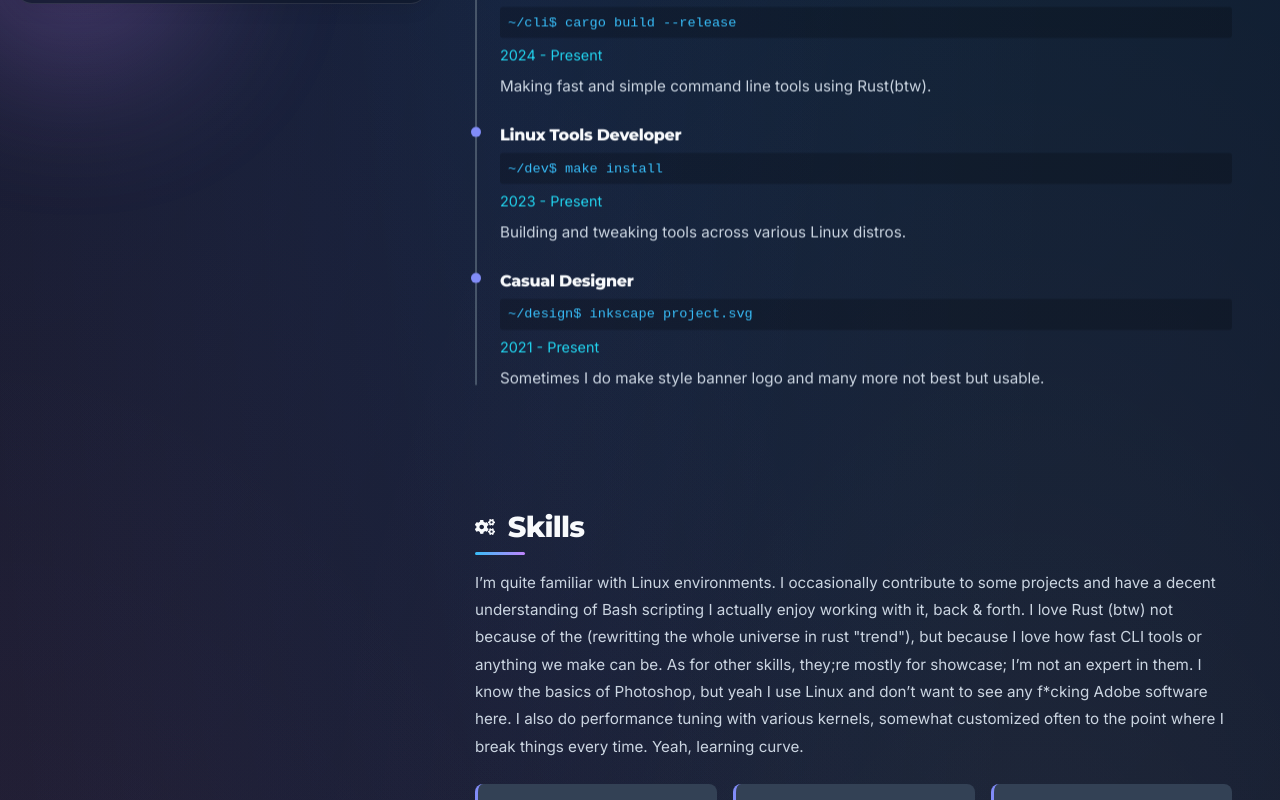
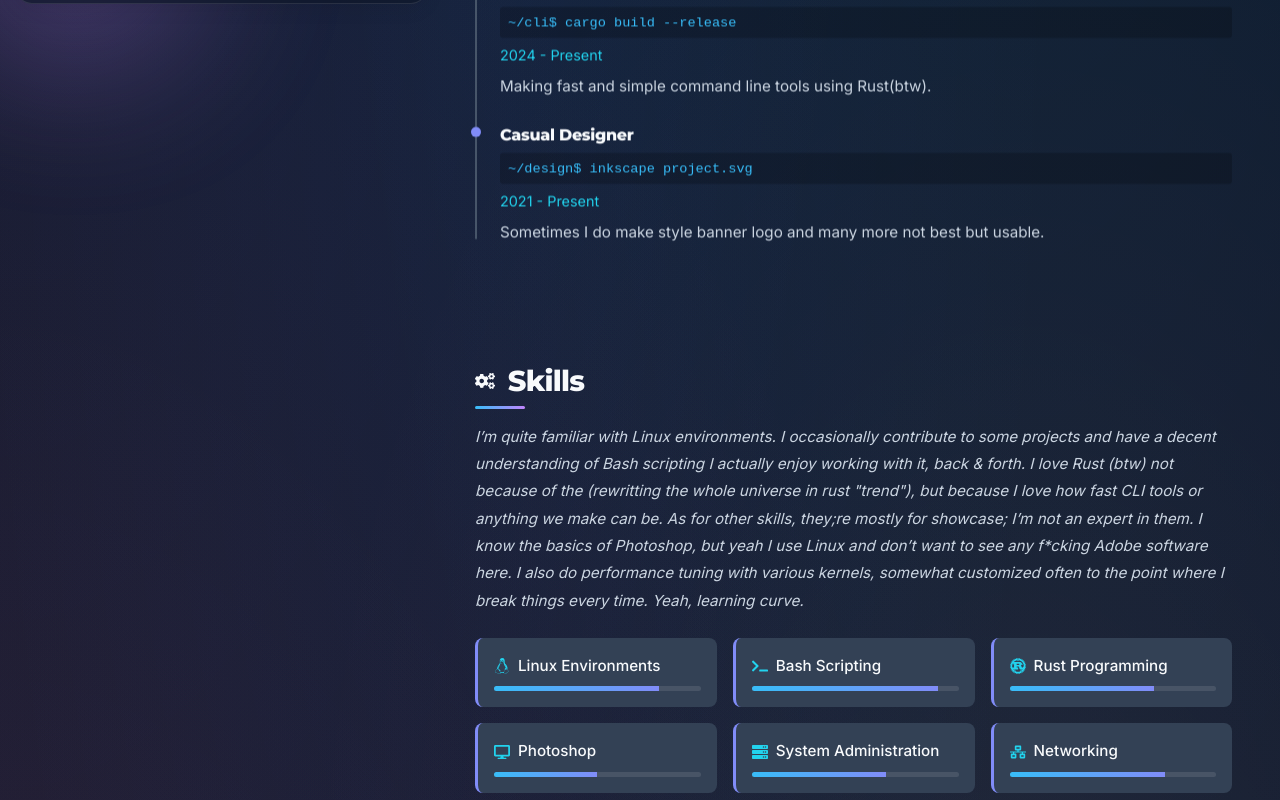
Before and after one commit to harilvfs/web, a React (Create React App) app: page / in a window 1280 px wide. Shown: the part 780-1580 px from the top of the page. Built offline with nearby package versions, Linux system fonts and the light colour scheme.

Commit message:
minor update

```diff
--- a/src/components/styled/index.ts
+++ b/src/components/styled/index.ts
@@ -624,6 +624,8 @@ export const SectionContent = styled.p`
   margin-bottom: 1rem;
   line-height: 1.8;
   font-size: 0.95rem;
+  font-style: italic;
+  font-weight: 400;
 
   @media (max-width: 576px) {
     font-size: 0.85rem;
@@ -1455,6 +1457,9 @@ export const CursorFollower = styled.div`
 `;
 
 export const Highlight = styled.span`
-  color: ${({ theme }) => theme.blue};
+  color: ${({ theme }) => theme.text};
+  background-color: ${({ theme }) => theme.blue}33;
+  padding: 0.2em 0.4em;
+  border-radius: 4px;
   font-weight: inherit;
 `;
--- a/src/data.ts
+++ b/src/data.ts
@@ -72,12 +72,7 @@ export const experiences: Experience[] = [
     date: '2024 - Present',
     description: 'Making fast and simple command line tools using Rust(btw).'
   },
-  {
-    title: 'Linux Tools Developer',
-    command: '~/dev$ make install',
-    date: '2023 - Present',
-    description: 'Building and tweaking tools across various Linux distros.'
-  },
+
   {
     title: 'Casual Designer',
     command: '~/design$ inkscape project.svg',
--- a/src/index.css
+++ b/src/index.css
@@ -1,8 +1,8 @@
+@import url('https://fonts.googleapis.com/css2?family=Inter:wght@400;500;700&display=swap');
+
 body {
   margin: 0;
-  font-family: 'Inter', -apple-system, BlinkMacSystemFont, 'Segoe UI', 'Roboto', 'Oxygen',
-    'Ubuntu', 'Cantarell', 'Fira Sans', 'Droid Sans', 'Helvetica Neue',
-    sans-serif;
+  font-family: 'Inter', sans-serif;
   -webkit-font-smoothing: antialiased;
   -moz-osx-font-smoothing: grayscale;
   font-weight: 400;
@@ -11,12 +11,14 @@ body {
 
 ::-moz-selection {
   color: #0f172a;
-  background: #209fb5			;
+  background: rgba(56, 189, 248, 0.4);
+  border-radius: 3px;
 }
 
 ::selection {
   color: #0f172a;
-  background: #209fb5		;
+  background: rgba(56, 189, 248, 0.4);
+  border-radius: 3px;
 }
 
 code {
```
